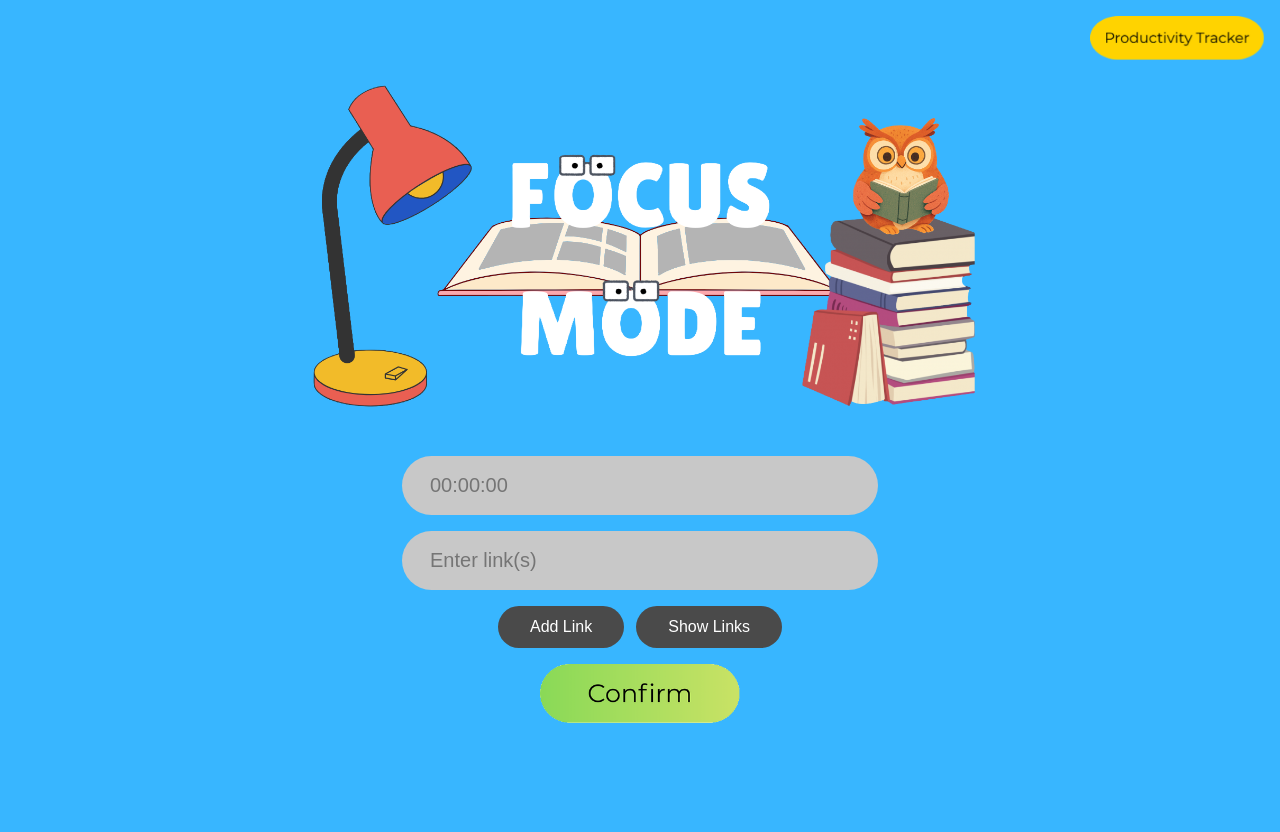
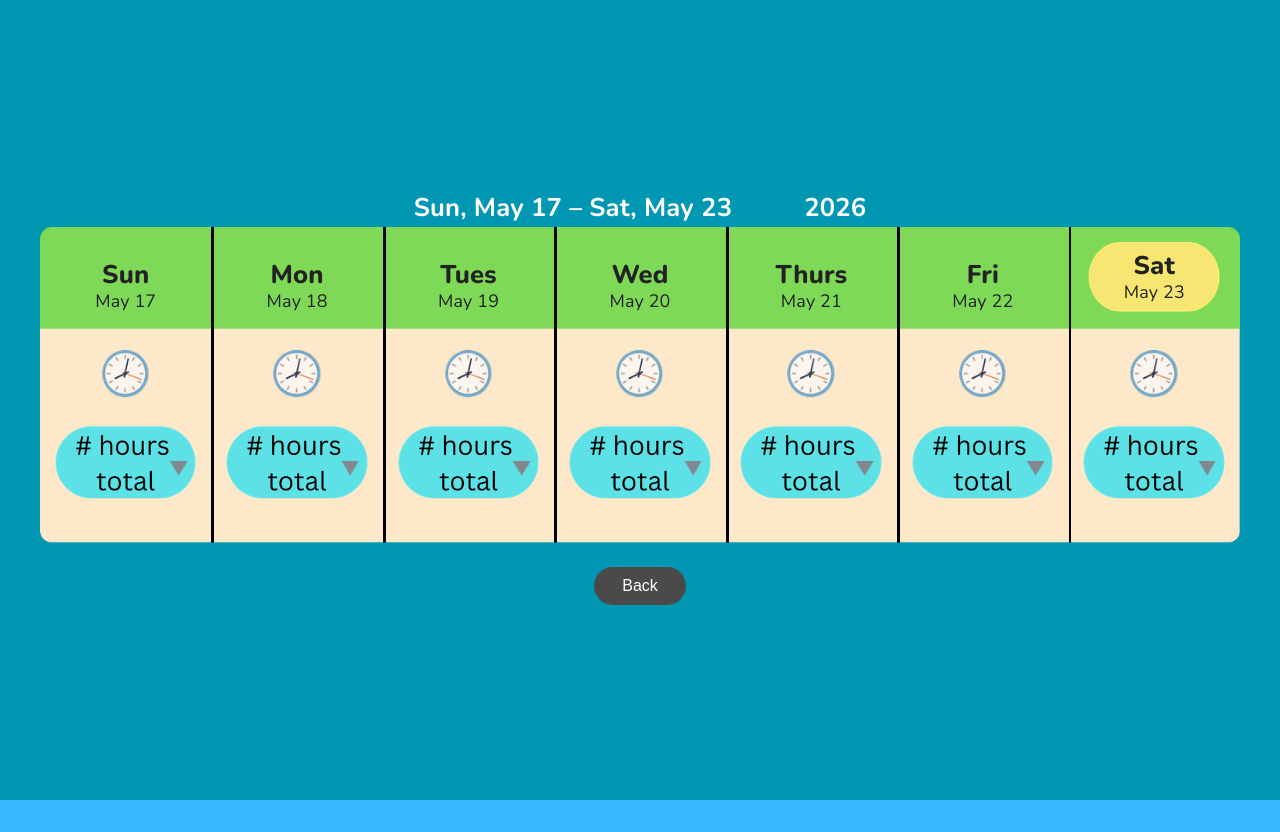
Before and after one commit to The-AI-Kitchen/focus-mode, a React (Vite) app in the folder Focus-Mode/: page / in a window 1280 px wide. Both pictures are taken after a click on the picture 1177 px from the left and 38 px from the top of the page. After the commit the page ends 800 px from the top, so only its background shows below. Built offline with nearby package versions, Linux system fonts and the light colour scheme.

Commit message:
Productivity Tracking Table

```diff
--- a/Focus-Mode/index.html
+++ b/Focus-Mode/index.html
@@ -3,6 +3,9 @@
   <head>
     <meta charset="UTF-8" />
     <link rel="icon" type="image/svg+xml" href="/favicon.svg" />
+    <link rel="preconnect" href="https://fonts.googleapis.com" />
+    <link rel="preconnect" href="https://fonts.gstatic.com" crossorigin />
+    <link href="https://fonts.googleapis.com/css2?family=Nunito:wght@400;700;800&display=swap" rel="stylesheet" />
     <meta name="viewport" content="width=device-width, initial-scale=1.0" />
     <title>focus-mode</title>
   </head>
--- a/Focus-Mode/src/App.tsx
+++ b/Focus-Mode/src/App.tsx
@@ -23,6 +23,12 @@ import takeABreakHover from './assets/take-a-break-hover.png'
 import youDidGreat from './assets/you-did-great-job.png'
 import productivityTrackerBtn from './assets/productivity-tracker-button.png'
 import productivityTrackerBtnHover from './assets/productvity-tracker-button-hover.png'
+import statsWeekTableBg from './assets/stats-week-table-bg.png'
+import tableLine from './assets/table-line.png'
+import miniClock from './assets/mini-clock.png'
+import hoursTotalBtn from './assets/hours-total-button.png'
+import yellowHighlight from './assets/yellow-highlight.png'
+import arrowDropdown from './assets/arrow-dropdown.png'
 import confettiGif from './assets/confetti.gif'
 import alarmSound from './assets/ios_17_radial.mp3'
 import countdownSound from './assets/timer-countdown.mp3'
@@ -39,6 +45,9 @@ function App() {
   const [confirmError, setConfirmError] = useState('')
   const [confirmed, setConfirmed] = useState(false)
   const [onNextPage, setOnNextPage] = useState(false)
+  const [showProductivity, setShowProductivity] = useState(false)
+  const [arrowFlipped, setArrowFlipped] = useState<boolean[]>(Array(7).fill(false))
+  const [selectedDay, setSelectedDay] = useState<number>(new Date().getDay())
 
   useEffect(() => {
     getLinks().then((loaded) => setLinks(loaded)).catch(() => setLinks([]))
@@ -533,6 +542,149 @@ function App() {
     )
   }
 
+  if (showProductivity) {
+    const today = new Date()
+    const todayIndex = today.getDay()
+    const sunday = new Date(today)
+    sunday.setDate(today.getDate() - todayIndex)
+    const dayNames = ['Sun', 'Mon', 'Tues', 'Wed', 'Thurs', 'Fri', 'Sat']
+    const fullMonthNames = ['January', 'February', 'March', 'April', 'May', 'June', 'July', 'August', 'September', 'October', 'November', 'December']
+    const saturday = new Date(sunday)
+    saturday.setDate(sunday.getDate() + 6)
+    const weekDays = Array.from({ length: 7 }, (_, i) => {
+      const d = new Date(sunday)
+      d.setDate(sunday.getDate() + i)
+      return { name: dayNames[i], date: `${fullMonthNames[d.getMonth()]} ${d.getDate()}` }
+    })
+    const rangeStart = `Sun, ${fullMonthNames[sunday.getMonth()]} ${sunday.getDate()}`
+    const rangeEnd = `Sat, ${fullMonthNames[saturday.getMonth()]} ${saturday.getDate()}`
+    const year = sunday.getFullYear()
+
+    return (
+      <div style={{ display: 'flex', flexDirection: 'column', alignItems: 'center', justifyContent: 'center', minHeight: '100vh', backgroundColor: '#0097b2' }}>
+        <div style={{ width: 'calc(100% - 80px)', display: 'flex', justifyContent: 'center', alignItems: 'center', gap: '6%', marginBottom: '6px', boxSizing: 'border-box' }}>
+          <span style={{ fontFamily: 'Nunito, sans-serif', fontWeight: '700', fontSize: '2vw', color: '#fff' }}>
+            {rangeStart} – {rangeEnd}
+          </span>
+          <span style={{ fontFamily: 'Nunito, sans-serif', fontWeight: '700', fontSize: '2vw', color: '#fff' }}>
+            {year}
+          </span>
+        </div>
+        <div style={{ position: 'relative', display: 'inline-block', width: 'calc(100% - 80px)', margin: '0 40px' }}>
+          <img src={statsWeekTableBg} alt="Weekly Stats" style={{ width: '100%', height: 'auto', display: 'block' }} />
+          {[1, 2, 3, 4, 5, 6].map((i) => (
+            <img
+              key={i}
+              src={tableLine}
+              alt=""
+              style={{
+                position: 'absolute',
+                top: '0',
+                left: `${(i / 7) * 100}%`,
+                height: '100%',
+                width: 'auto',
+              }}
+            />
+          ))}
+          {weekDays.map((day, i) => {
+            const isSelected = i === selectedDay
+            return (
+              <div
+                key={i}
+                onClick={() => setSelectedDay(i)}
+                style={{
+                  position: 'absolute',
+                  top: isSelected ? '0%' : '3%',
+                  left: `${(i / 7) * 100 + (1 / 7) * 50}%`,
+                  transform: 'translateX(-50%)',
+                  width: `${(1 / 7) * 85}%`,
+                  display: 'flex',
+                  flexDirection: 'column',
+                  alignItems: 'center',
+                  justifyContent: 'center',
+                  padding: '2% 0',
+                  cursor: 'pointer',
+                  transition: 'top 0.3s ease',
+                }}
+              >
+                <img
+                  src={yellowHighlight}
+                  alt=""
+                  style={{
+                    position: 'absolute',
+                    top: '50%',
+                    left: '50%',
+                    transform: 'translate(-50%, -50%)',
+                    width: '90%',
+                    height: '70%',
+                    objectFit: 'fill',
+                    zIndex: 0,
+                    opacity: isSelected ? 1 : 0,
+                    transition: 'opacity 0.3s ease',
+                  }}
+                />
+                <span style={{ fontFamily: 'Nunito, sans-serif', fontWeight: '800', fontSize: '2vw', color: '#222', lineHeight: 1.2, position: 'relative', zIndex: 1 }}>{day.name}</span>
+                <span style={{ fontFamily: 'Nunito, sans-serif', fontWeight: '400', fontSize: '1.4vw', color: '#222', lineHeight: 1.2, position: 'relative', zIndex: 1 }}>{day.date}</span>
+              </div>
+            )
+          })}
+          {[0, 1, 2, 3, 4, 5, 6].map((i) => (
+            <img
+              key={i}
+              src={miniClock}
+              alt="clock"
+              style={{
+                position: 'absolute',
+                top: '39%',
+                left: `${(i / 7) * 100 + (1 / 7) * 50}%`,
+                transform: 'translateX(-50%)',
+                height: '15%',
+                width: 'auto',
+              }}
+            />
+          ))}
+          {[0, 1, 2, 3, 4, 5, 6].map((i) => (
+            <div
+              key={i}
+              onClick={() => setArrowFlipped((prev) => prev.map((v, j) => j === i ? !v : v))}
+              style={{
+                position: 'absolute',
+                top: '62%',
+                left: `${(i / 7) * 100 + (1 / 7) * 50}%`,
+                transform: 'translateX(-50%)',
+                height: '25%',
+                cursor: 'pointer',
+                display: 'inline-flex',
+                alignItems: 'center',
+              }}
+            >
+              <img src={hoursTotalBtn} alt="hours total" style={{ height: '100%', width: 'auto' }} />
+              <img
+                src={arrowDropdown}
+                alt="arrow"
+                style={{
+                  position: 'absolute',
+                  right: '6%',
+                  bottom: '32.5%',
+                  height: '20%',
+                  width: 'auto',
+                  transform: arrowFlipped[i] ? 'scaleY(-1)' : 'scaleY(1)',
+                  transition: 'transform 0.2s ease',
+                }}
+              />
+            </div>
+          ))}
+        </div>
+        <button
+          onClick={() => setShowProductivity(false)}
+          style={{ marginTop: '24px', padding: '10px 28px', borderRadius: '999px', border: 'none', backgroundColor: '#4a4a4a', color: '#fff', fontSize: '16px', cursor: 'pointer' }}
+        >
+          Back
+        </button>
+      </div>
+    )
+  }
+
   return (
     <div style={{ display: 'flex', flexDirection: 'column', justifyContent: 'flex-start', alignItems: 'center', minHeight: '100vh', paddingTop: '4vh' }}>
       <img src={homePage} alt="Home Page" style={{ maxWidth: '100%', maxHeight: '50vh', width: 'auto', height: 'auto' }} />
@@ -541,7 +693,8 @@ function App() {
         alt="Productivity Tracker"
         onMouseEnter={(e) => (e.currentTarget.src = productivityTrackerBtnHover)}
         onMouseLeave={(e) => (e.currentTarget.src = productivityTrackerBtn)}
-        style={{ position: 'fixed', top: '16px', right: '16px', height: '44px', width: 'auto' }}
+        onClick={() => setShowProductivity(true)}
+        style={{ position: 'fixed', top: '16px', right: '16px', height: '44px', width: 'auto', cursor: 'pointer' }}
       />
       <div style={{ display: 'flex', flexDirection: 'column', alignItems: 'center', gap: '16px', marginTop: '24px' }}>
         <input
```
Also changed, not shown: Focus-Mode/src/assets/mini-clock.png (added), 7 other files (tests, documents, lock files or other folders).
